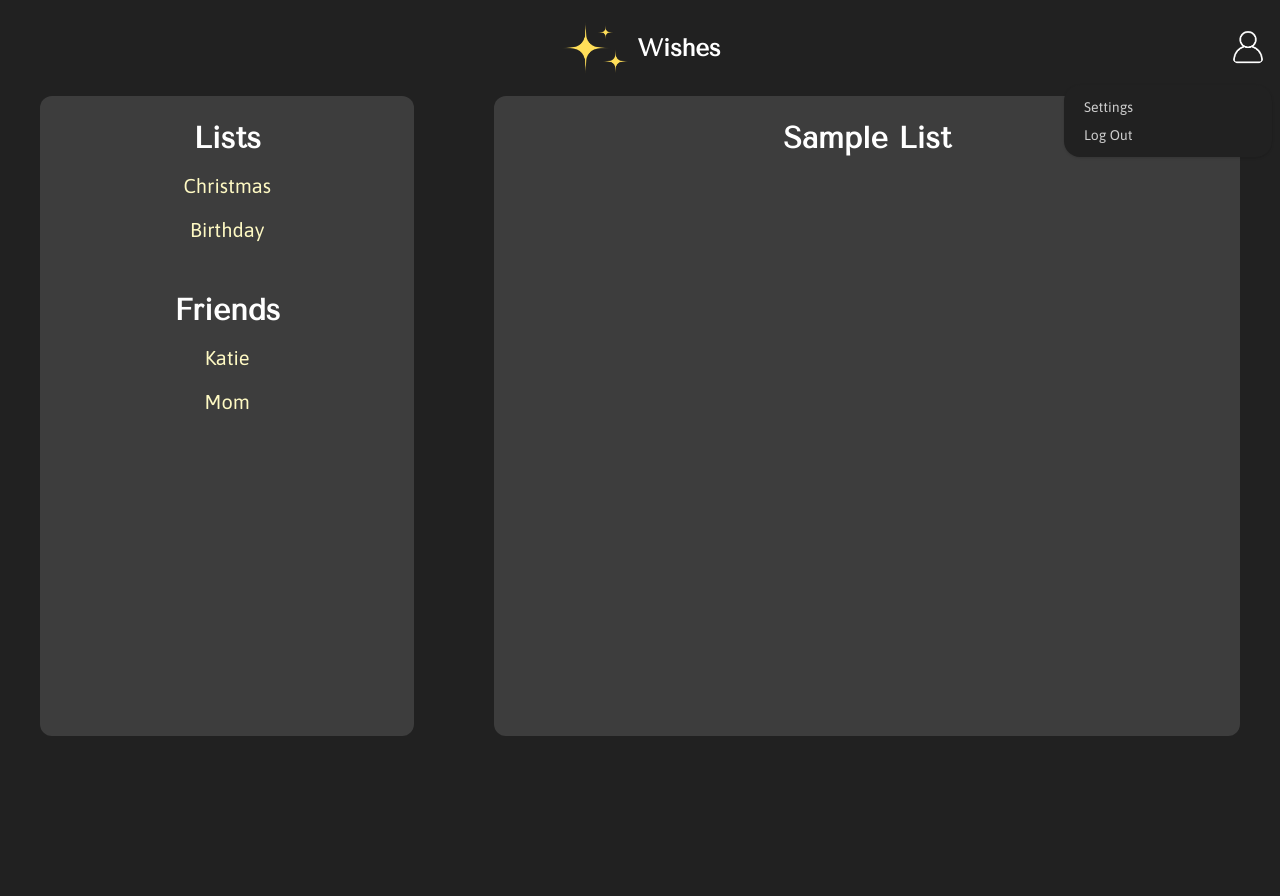
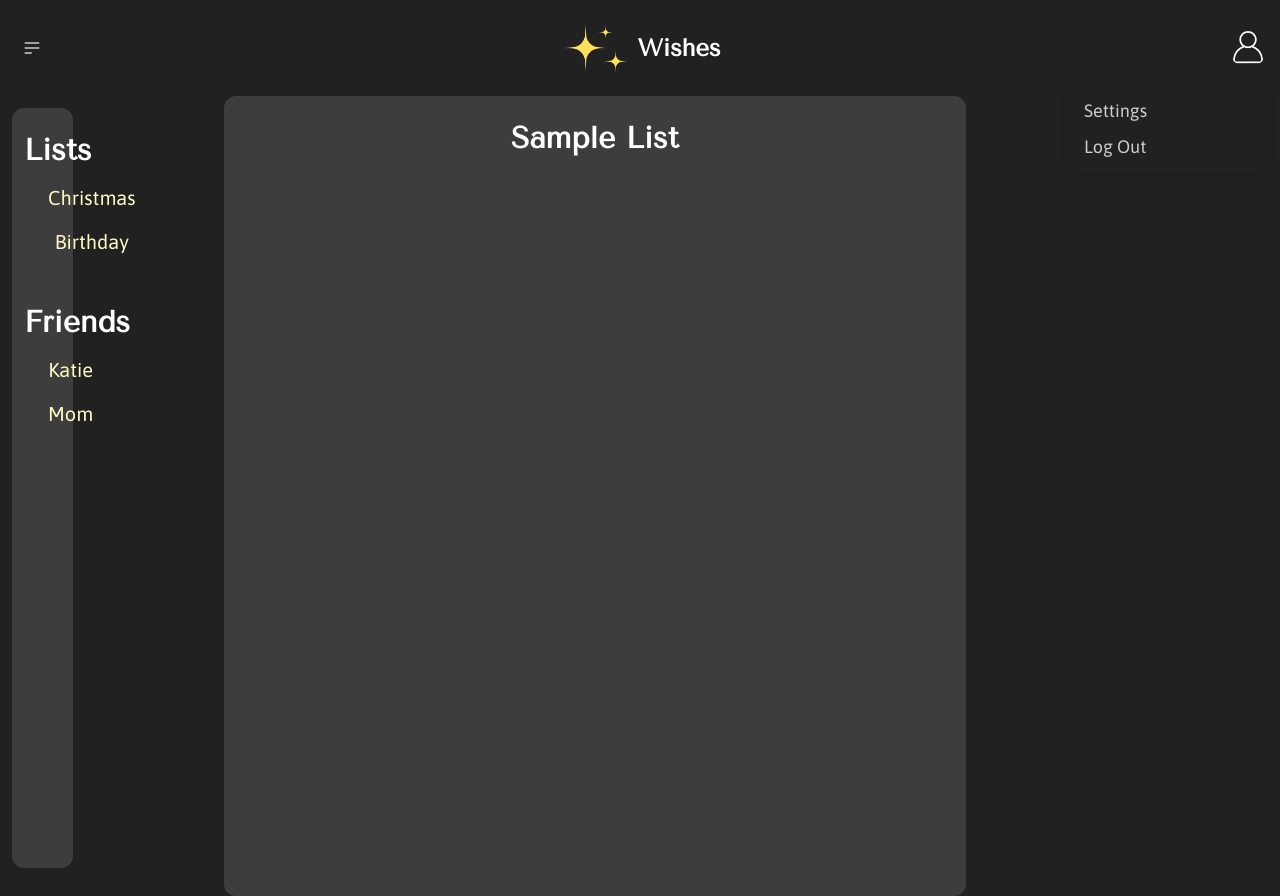
Before and after one commit to SquishyMona/Wishes, a Next.js app: page / in a window 1280 px wide. Both pictures are taken after a click on the button 1248 px from the left and 47 px from the top of the page. Before the commit the page ends 800 px from the top, so only its background shows below. Built offline with nearby package versions, Linux system fonts and the light colour scheme.

Commit message:
working on left navbar

```diff
--- a/src/app/page.tsx
+++ b/src/app/page.tsx
@@ -1,10 +1,19 @@
-import Lists from "@/components/Lists";
+import { ActiveList, AllLists } from "@/components/Lists";
 import Image from "next/image";
 
 export default function Home() {
   return (
     <div className="h-[80vh]">
-      <Lists />
+      <div className="drawer md:drawer-open h-full">
+        <input id="wishes-drawer-toggle" type="checkbox" className="drawer-toggle" />
+        <div className="drawer-content w-full md:w-3/4">
+          <ActiveList />
+        </div>
+        <div className="drawer-side md:w-1/4">
+          <label htmlFor="wishes-drawer-toggle" aria-label="close sidebar" className="drawer-overlay"></label>
+            <AllLists />
+        </div>
+      </div>
     </div>
   );
 }
--- a/src/components/Lists.tsx
+++ b/src/components/Lists.tsx
@@ -1,9 +1,16 @@
 import Image from "next/image";
 
-export default function Lists() {
+export function ActiveList() {
     return (
-        <div className="flex flex-col md:flex-row mx-3 md:mx-0 h-full">
-            <div className="flex flex-col bg-primary w-full md:w-1/3 h-full md:mx-10 max-md:my-3 rounded-xl text-center p-3">
+            <div className="flex flex-col bg-primary h-full mx-10 max-md:my-3 rounded-xl text-center p-3">
+                <h1 className="text-3xl text-white mt-3 font-bold">Sample List</h1>
+            </div>
+    )
+}
+
+export function AllLists() {
+    return (
+        <div className="w-1/3 m-3 md:flex flex-col bg-primary h-[95vh] md:mx-3 max-md:my-5 rounded-xl text-center p-3">
             <div className="flex flex-col mb-5">
                 <h1 className="text-3xl text-white mt-3 font-bold">Lists</h1>
                 <div className="menu items-center">
@@ -19,9 +26,5 @@ export default function Lists() {
                 </div>
             </div>
         </div>
-            <div className="flex flex-col bg-primary w-full md:w-2/3 h-full md:mx-10 max-md:my-3 rounded-xl text-center p-3">
-                <h1 className="text-3xl text-white mt-3 font-bold">Sample List</h1>
-            </div>
-        </div>
     )
 }
--- a/src/components/navigation.tsx
+++ b/src/components/navigation.tsx
@@ -1,9 +1,20 @@
+"use client";
+
 import Image from "next/image";
 
 export default function Navigation() {
+  const openDrawer = () => {
+    const checkbox: HTMLInputElement | null = document.getElementById('wishes-drawer-toggle') as HTMLInputElement;
+    checkbox?.checked ? checkbox.checked = false : checkbox.checked = true;
+  }
+
   return (
     <nav className="navbar bg-base-100">
-      <div className="navbar-start"></div>
+      <div className="navbar-start">
+          <button onClick={openDrawer} tabIndex={0} role="button" className="btn btn-ghost btn-circle">
+            <svg xmlns="http://www.w3.org/2000/svg" className="h-5 w-5" fill="none" viewBox="0 0 24 24" stroke="currentColor"><path strokeLinecap="round" strokeLinejoin="round" strokeWidth="2" d="M4 6h16M4 12h16M4 18h7" /></svg>
+          </button>
+      </div>
       <div className="navbar-center">
         <a href="/" className="btn btn-ghost h-20">
           <Image src="/logo.png" alt="Logo" width={70} height={70} />
@@ -18,8 +29,8 @@ export default function Navigation() {
             </div>
           </div>
           <ul tabIndex={0} className="mt-3 z-[1] p-2 shadow menu menu-sm dropdown-content bg-base-100 rounded-box w-52">
-            <li><a>Settings</a></li>
-            <li><a>Log Out</a></li>
+            <li><a className="text-lg">Settings</a></li>
+            <li><a className="text-lg">Log Out</a></li>
           </ul>
         </div>
       </div>
```
Lines whose indentation alone changed are shown as unchanged.
